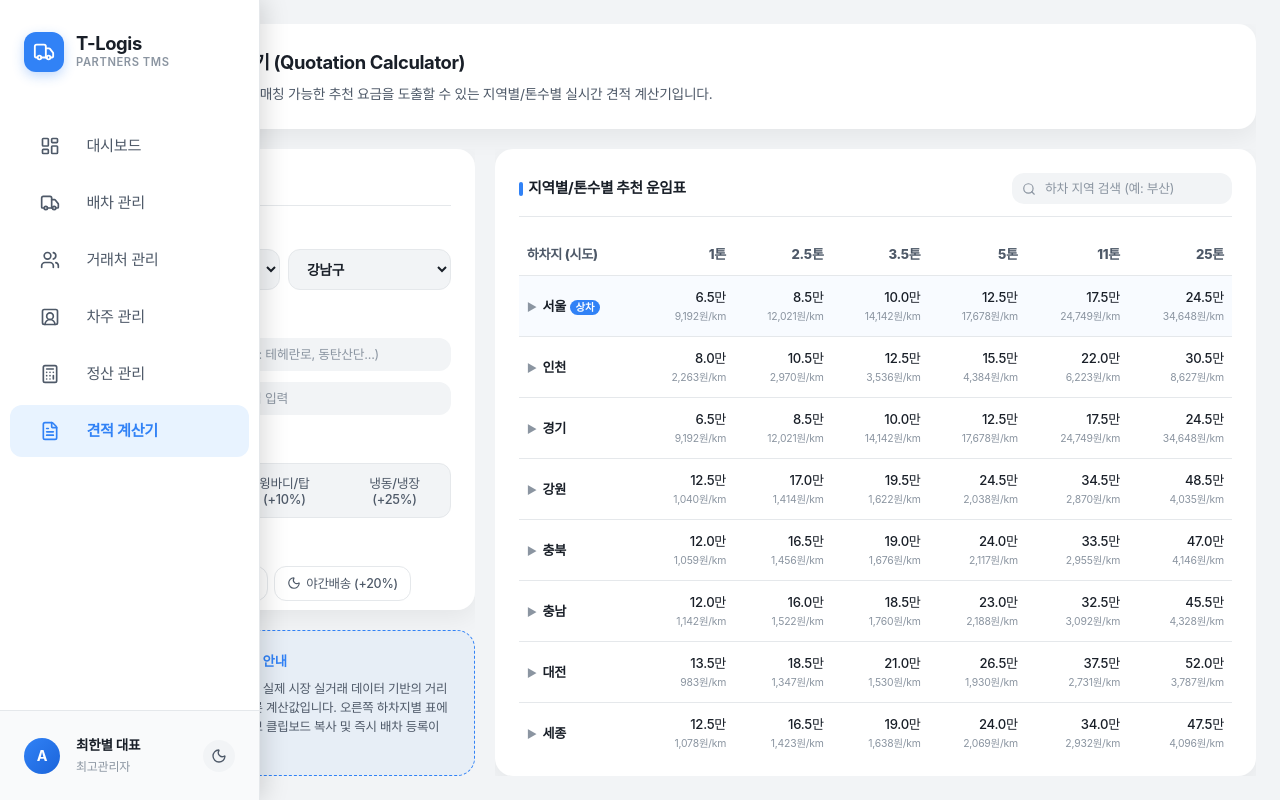
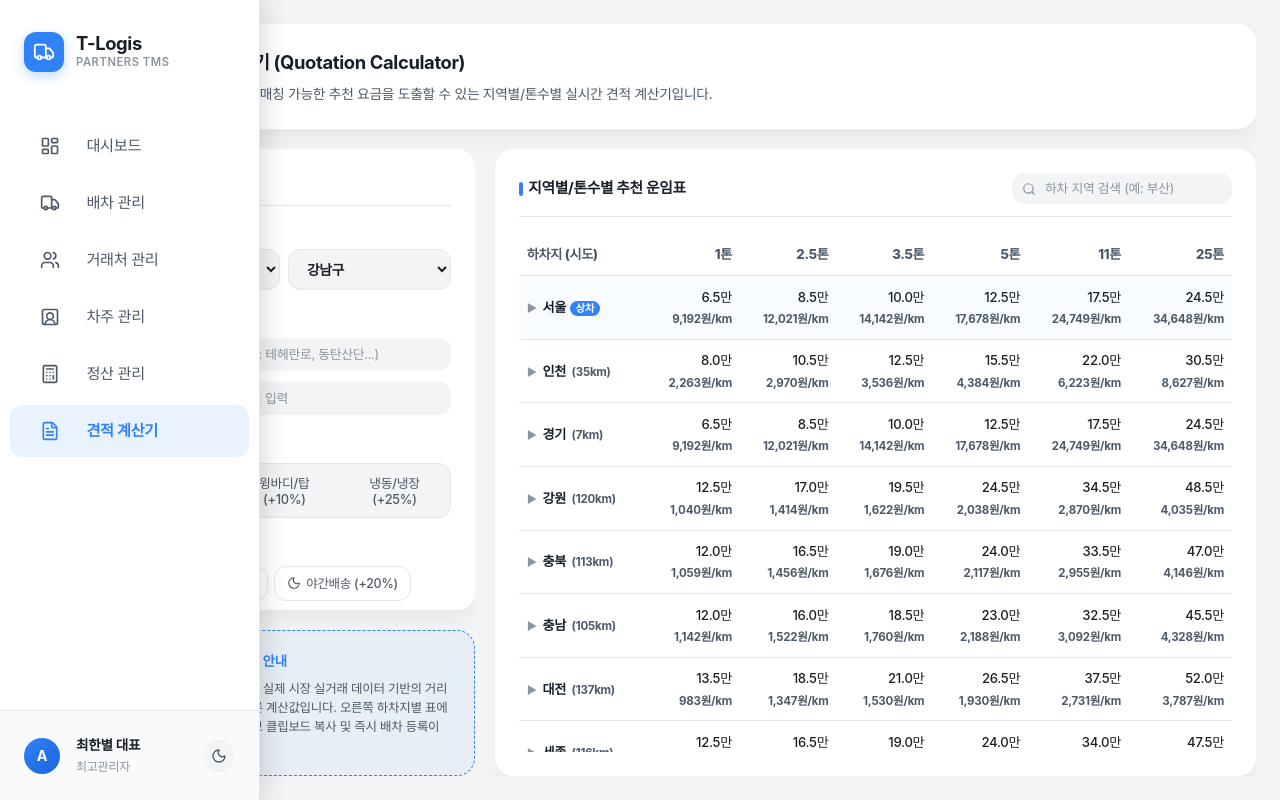
Before and after one commit to Limook/nb, a React (Vite) app: page /quotation in a window 1280 px wide. Built offline with nearby package versions, Linux system fonts and the light colour scheme; a web font is replaced by a local one.

Commit message:
feat: improve visibility of km rates and transit distances in Quotation Calculator

```diff
--- a/src/pages/Quotation.tsx
+++ b/src/pages/Quotation.tsx
@@ -828,8 +828,12 @@ export default function Quotation() {
                               {isExpanded ? '▼' : '▶'}
                             </span>
                             {region.name}
-                            {region.name === originRegion && (
+                            {region.name === originRegion ? (
                               <span style={{ fontSize: '0.65rem', marginLeft: '0.25rem', padding: '0.05rem 0.35rem', backgroundColor: 'var(--primary)', color: '#ffffff', borderRadius: 'var(--radius-sm)' }}>상차</span>
+                            ) : (
+                              <span style={{ fontSize: '0.72rem', color: 'var(--text-secondary)', marginLeft: '0.35rem', fontWeight: 700 }}>
+                                ({parentDist.toFixed(0)}km)
+                              </span>
                             )}
                           </td>
                           {TONNAGES.map(tonnage => {
@@ -860,7 +864,12 @@ export default function Quotation() {
                                 }}
                               >
                                 <div>{(calculatedFee / 10000).toFixed(1)}만</div>
-                                <div style={{ fontSize: '0.65rem', color: 'var(--text-tertiary)', marginTop: '0.1rem', fontWeight: 400 }}>
+                                <div style={{
+                                  fontSize: '0.72rem',
+                                  color: isSelected ? 'var(--primary)' : 'var(--text-secondary)',
+                                  marginTop: '0.15rem',
+                                  fontWeight: 700
+                                }}>
                                   {ratePerKm.toLocaleString()}원/km
                                 </div>
                               </td>
@@ -890,11 +899,21 @@ export default function Quotation() {
                                 onMouseLeave={(e) => { e.currentTarget.style.backgroundColor = 'var(--bg-tertiary)' }}
                               >
                                 <td style={{ padding: '0.55rem 0.5rem 0.55rem 1.5rem', textAlign: 'left' }}>
-                                  <div style={{ fontWeight: 600, color: 'var(--text-primary)', display: 'flex', alignItems: 'center', gap: '0.2rem' }}>
+                                  <div style={{ fontWeight: 700, color: 'var(--text-primary)', display: 'flex', alignItems: 'center', gap: '0.2rem' }}>
                                     <span style={{ color: 'var(--text-tertiary)' }}>↳</span> {district.name.includes(region.name) ? district.name.replace(region.name + ' ', '') : district.name}
                                   </div>
-                                  <div style={{ fontSize: '0.68rem', color: 'var(--text-tertiary)', marginTop: '0.15rem' }}>
-                                    {dist.toFixed(1)}km
+                                  <div style={{ marginTop: '0.25rem' }}>
+                                    <span style={{
+                                      display: 'inline-block',
+                                      padding: '0.15rem 0.45rem',
+                                      fontSize: '0.7rem',
+                                      fontWeight: 800,
+                                      backgroundColor: 'var(--border-color)',
+                                      color: 'var(--text-primary)',
+                                      borderRadius: 'var(--radius-sm)'
+                                    }}>
+                                      {dist.toFixed(1)} km
+                                    </span>
                                   </div>
                                 </td>
                                 {TONNAGES.map(tonnage => {
@@ -931,7 +950,12 @@ export default function Quotation() {
                                       title={tonnage.label + ' 단가: ' + ratePerKm.toLocaleString() + '원/km'}
                                     >
                                       <div>{(calculatedFee / 10000).toFixed(1)}만</div>
-                                      <div style={{ fontSize: '0.65rem', color: 'var(--text-tertiary)', marginTop: '0.1rem', fontWeight: 400 }}>
+                                      <div style={{
+                                        fontSize: '0.72rem',
+                                        color: isSelected ? 'var(--primary)' : 'var(--text-secondary)',
+                                        marginTop: '0.15rem',
+                                        fontWeight: 700
+                                      }}>
                                         {ratePerKm.toLocaleString()}원/km
                                       </div>
                                     </td>
```
